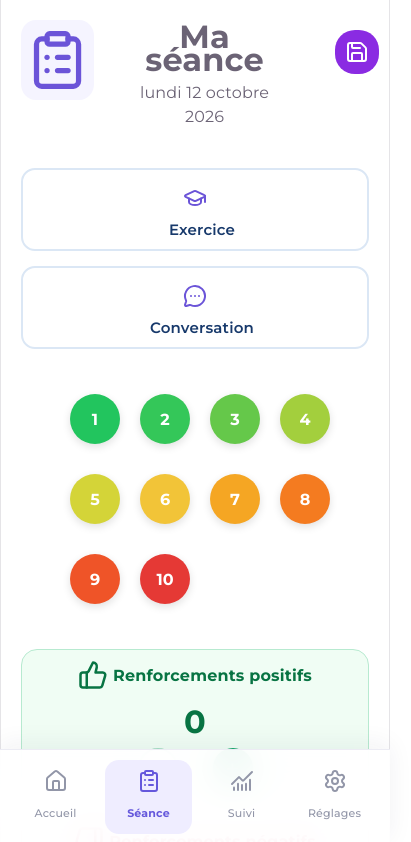
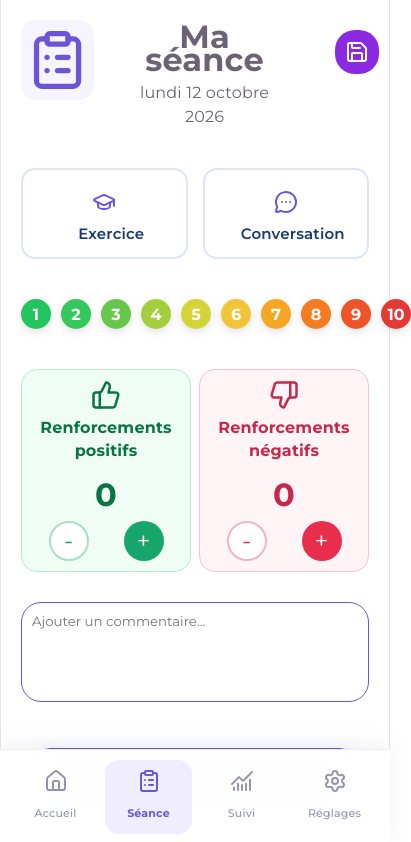
Before and after one commit to ATONexus/orthophonie, a React (Vite) app: page /daily in a window 390 px wide. Shown: the top 842 px of the page, 411 px wide, since content can reach past the window. Built offline with nearby package versions, Linux system fonts and the light colour scheme.

Commit message:
ui mobile

```diff
--- a/src/components/Activite/activite.css
+++ b/src/components/Activite/activite.css
@@ -1,9 +1,9 @@
 .activity-card {
   display: flex;
   align-items: center;
-
+  flex-direction: column;
   width: 100%;
-
+  max-width: 170px;
   min-height: 64px;
 
   padding: 12px 16px;
@@ -77,15 +77,6 @@
 }
 
 @media (max-width: 600px) {
-  .activity-card {
-    display: flex;
-    flex-direction: column;
-
-    min-height: 56px;
-
-    padding: 8px 12px;
-  }
-
   .activity-icon {
     width: 40px;
     height: 40px;
--- a/src/components/Compteur/compteur.css
+++ b/src/components/Compteur/compteur.css
@@ -1,5 +1,6 @@
 .compteur {
   flex: 1;
+  max-width: 170px;
   padding: 20px;
   border-radius: 16px;
   border: 1px solid;
--- a/src/components/Compteur/compteur.tsx
+++ b/src/components/Compteur/compteur.tsx
@@ -21,10 +21,8 @@ function Compteur({
   return (
     <div className={`compteur ${couleur}`}>
       {/* Nom + icône */}
-      <h3>
-        {icone}
-        {nom}
-      </h3>
+      {icone}
+      <h3>{nom}</h3>
 
       {/* Boutons + valeur */}
       <div className="compteur__actions">
--- a/src/components/Echelle/echelle.css
+++ b/src/components/Echelle/echelle.css
@@ -1,7 +1,7 @@
 .echelle {
   width: fit-content;
-  max-width: 100%;
-  padding: 20px;
+  max-width: 90%;
+  padding: 10px;
   box-sizing: border-box;
   margin: auto;
 }
@@ -16,8 +16,8 @@
 
 /* Boutons */
 .grade {
-  width: 50px;
-  height: 50px;
+  width: 40px;
+  height: 40px;
 
   border: none;
   border-radius: 14px;
@@ -105,18 +105,22 @@
 @media (max-width: 700px) {
   .echelle {
     width: fit-content;
+
     max-width: 100%;
-    padding: 15px;
+    padding: 10px;
+    padding-left: 0;
   }
 
   .echelle-grades {
-    grid-template-columns: repeat(5, 40px);
-    gap: 40px;
+    display: grid;
+    grid-template-columns: repeat(6, 40px);
+    align-items: center;
+    gap: 20px;
   }
 
   .grade {
-    width: 50px;
-    height: 50px;
+    width: 30px;
+    height: 30px;
 
     border-radius: 50%;
 
@@ -137,8 +141,7 @@
 
 @media (max-width: 450px) {
   .echelle-grades {
-    grid-template-columns: repeat(4, 40px);
-    gap: 30px;
+    grid-template-columns: repeat(10, 20px);
   }
 
   /* Les légendes suivent la même grille */
--- a/src/pages/Accueil.tsx
+++ b/src/pages/Accueil.tsx
@@ -1,4 +1,4 @@
-import { HeartPulse, CalendarCheck, ChartColumn } from "lucide-react";
+import { HeartPulse, CalendarCheck, ChartNoAxesCombined } from "lucide-react";
 import "./accueil.css";
 import { getSessionByDate } from "../Database/db";
 import { useEffect, useState } from "react";
@@ -61,8 +61,8 @@ function Accueil() {
         </NavLink>
         <NavLink to="/Historique" end className="accueil-item">
           <div className="accueil-card">
-            <ChartColumn className="accueil-card-icon" />
-            <div className="accueil-card-titre">Historique</div>
+            <ChartNoAxesCombined className="accueil-card-icon" />
+            <div className="accueil-card-titre">Suivi</div>
           </div>
         </NavLink>
       </div>
--- a/src/pages/accueil.css
+++ b/src/pages/accueil.css
@@ -61,7 +61,7 @@
 .accueil-card-container {
   display: grid;
   grid-template-columns: repeat(2, 1fr);
-  gap: 35px;
+  gap: 20px;
   margin: 20px;
   padding: 10px;
   box-sizing: border-box;
@@ -74,7 +74,7 @@
   justify-content: center;
 
   width: 100%;
-  height: 200px;
+  height: 160px;
   padding: 10px;
   border-radius: 20px;
   border: 2px solid #f5f4ff;
--- a/src/pages/daily.css
+++ b/src/pages/daily.css
@@ -121,18 +121,11 @@
 
 .compteurs {
   display: flex;
-  gap: 16px;
+  justify-content: space-between;
+
   margin: 20px;
   margin-top: 30px;
 }
 
 @media (max-width: 430px) {
-  .compteurs {
-    flex-direction: column;
-  }
-
-  .boxActivite {
-    display: flex;
-    flex-direction: column;
-  }
 }
```
